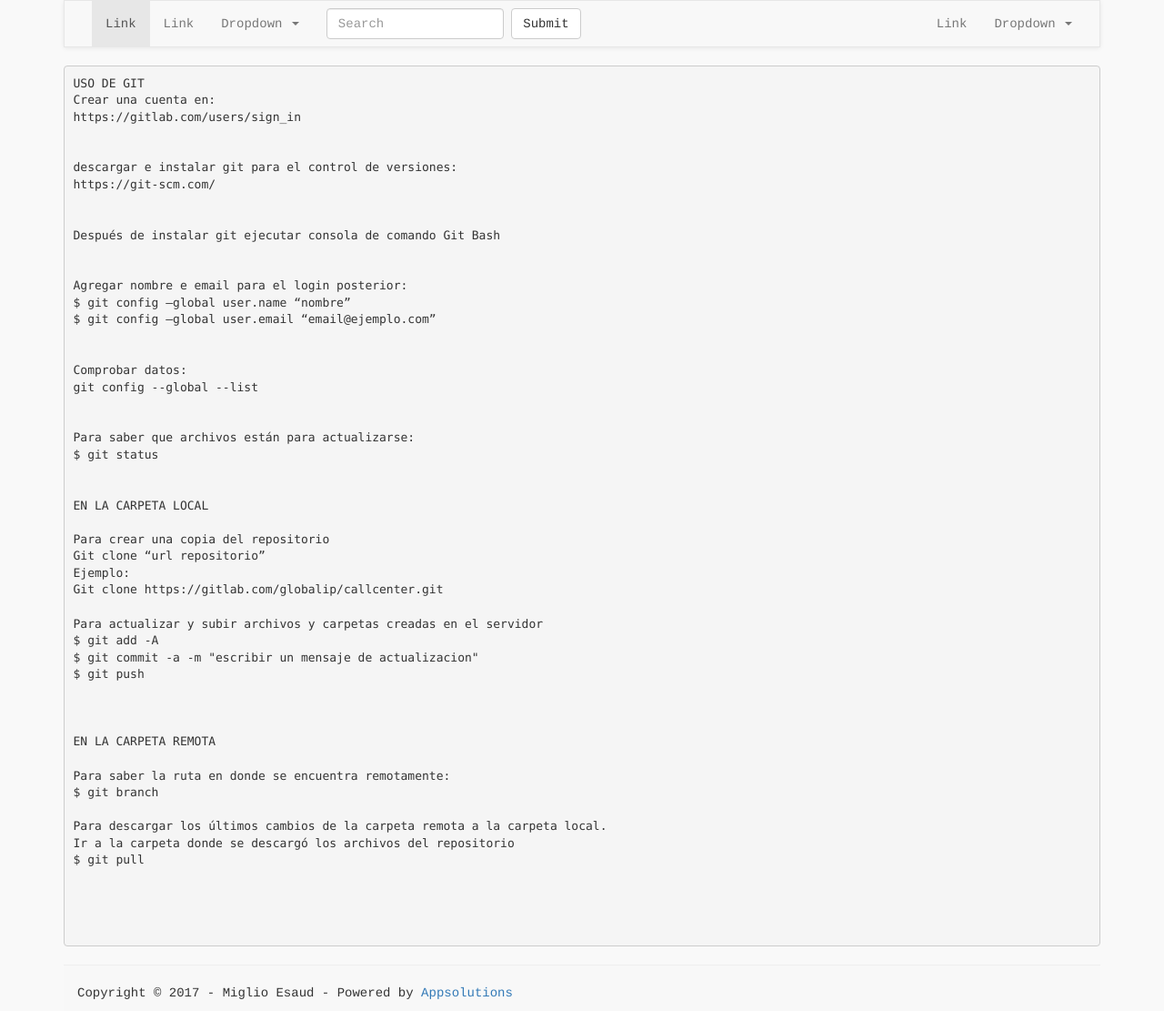
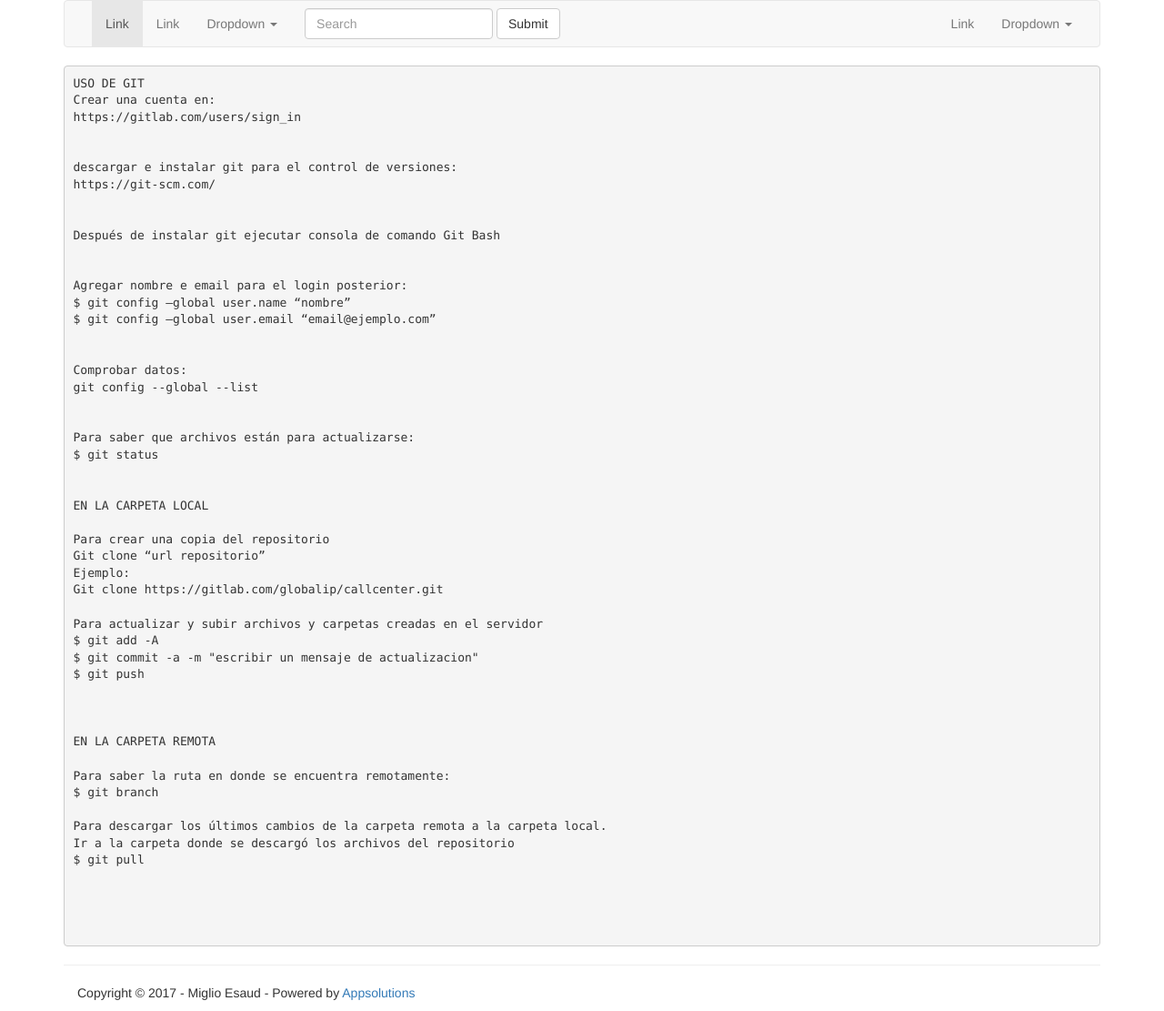
Before and after one commit to mig1098/mig1098.github.io, a Jekyll site: the page built from gitlab-guia/index.html, in a window 1280 px wide. Shown: the whole page at 91% size. Built offline with Jekyll 4.4.1, drawn with Linux system fonts in a browser that asks for light colours; Markdown is read by kramdown in place of the engine named in the settings.

Commit message:
Update head.html

```diff
--- a/_includes/head.html
+++ b/_includes/head.html
@@ -7,55 +7,4 @@
     <link rel="stylesheet" href="./css/styles.css" />
     <script type="text/javascript" src="https://cdnjs.cloudflare.com/ajax/libs/jquery/2.2.4/jquery.min.js"></script>
     <script type="text/javascript" src="https://cdnjs.cloudflare.com/ajax/libs/twitter-bootstrap/3.3.6/js/bootstrap.min.js"></script>
-    <style type="text/css">
-        body{
-            font-family: Courier,Arial,"Sans Serif";
-            background: #f9f9f9;
-        }
-        #mg-wrapper{
-            min-height: 600px;
-        }
-        .navbar {
-            border-radius: 0;
-        }
-        .navbar-default{
-            -webkit-box-shadow: inset 0 1px 0 rgba(255,255,255,.15), 0 1px 5px rgba(0,0,0,.075);
-            box-shadow: inset 0 1px 0 rgba(255,255,255,.15), 0 1px 5px rgba(0,0,0,.075);
-        }
-        .tech-list span {
-            font-size: 12px;
-            line-height: 16px;
-            border: 1px solid #ddd;
-            background: #efefef;
-            margin-bottom: 5px;
-            padding: 2px 8px;
-            display: inline-block;
-            -webkit-border-radius: 3px;
-            -moz-border-radius: 3px;
-            border-radius: 3px;
-        }
-        .box-left{
-            border: 0px;
-            padding: 8px;
-        }
-        .box-right h3{
-            margin-top: 5px;
-        }
-        .mg-bg-box{
-            background: rgba(195, 195, 195, 0.1);
-            overflow: auto;
-        }
-        .mg-content-box{
-            padding: 10px;
-        }
-        .mg-content-box > h3{
-            border-bottom: 1px solid rgba(228, 221, 221, 0.45);
-        }
-        footer,header{
-            background: #f8f8f8;
-        }
-        .mg-height{
-            height: 10px;
-        }
-    </style>
 </head>
```
